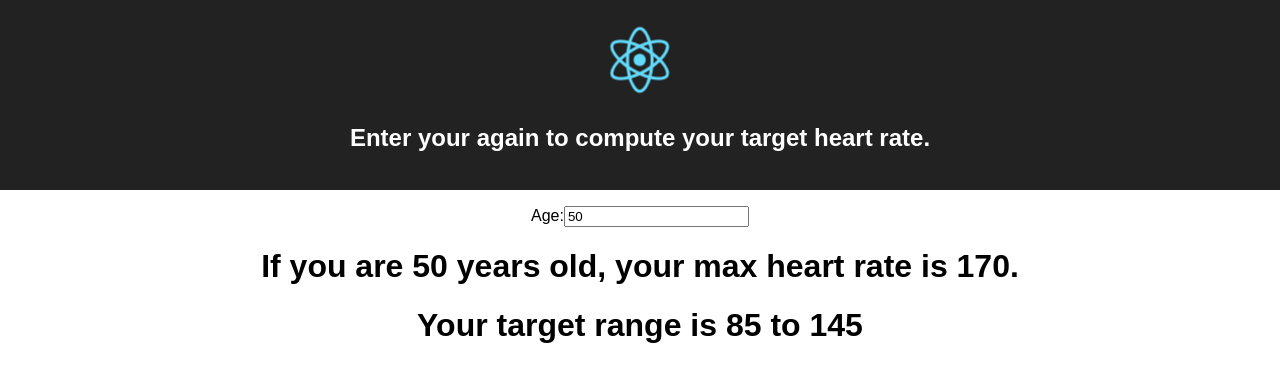
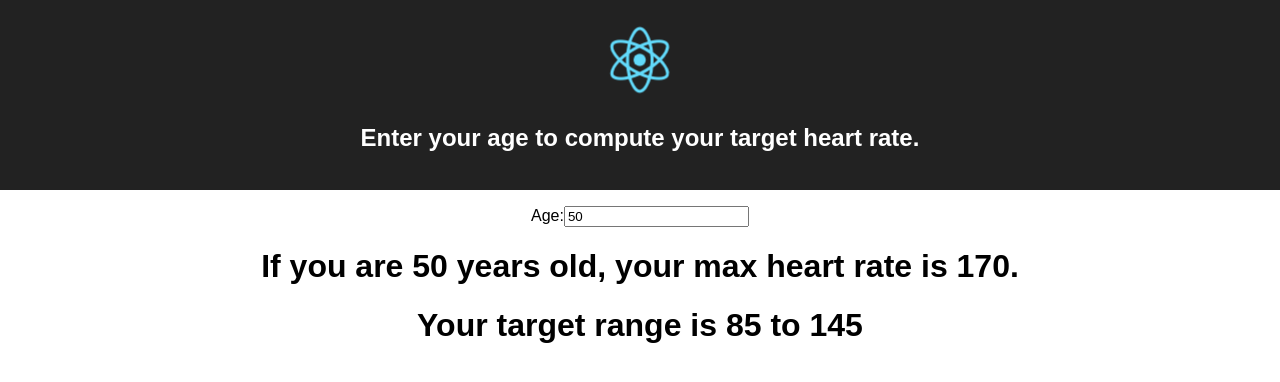
Before and after one commit to adamb/hello-world, a React (Create React App) app: page / in a window 1280 px wide. Shown: the top 382 px of the page. Built offline with nearby package versions, Linux system fonts and the light colour scheme.

Commit message:
fix typo

```diff
--- a/src/App.js
+++ b/src/App.js
@@ -64,7 +64,7 @@ class App extends Component {
       <div className="App">
         <div className="App-header">
           <img src={logo} className="App-logo" alt="logo" />
-          <h2>Enter your again to compute your target heart rate.</h2>
+          <h2>Enter your age to compute your target heart rate.</h2>
         </div>
 		<p />
 		<AgeForm />
```
